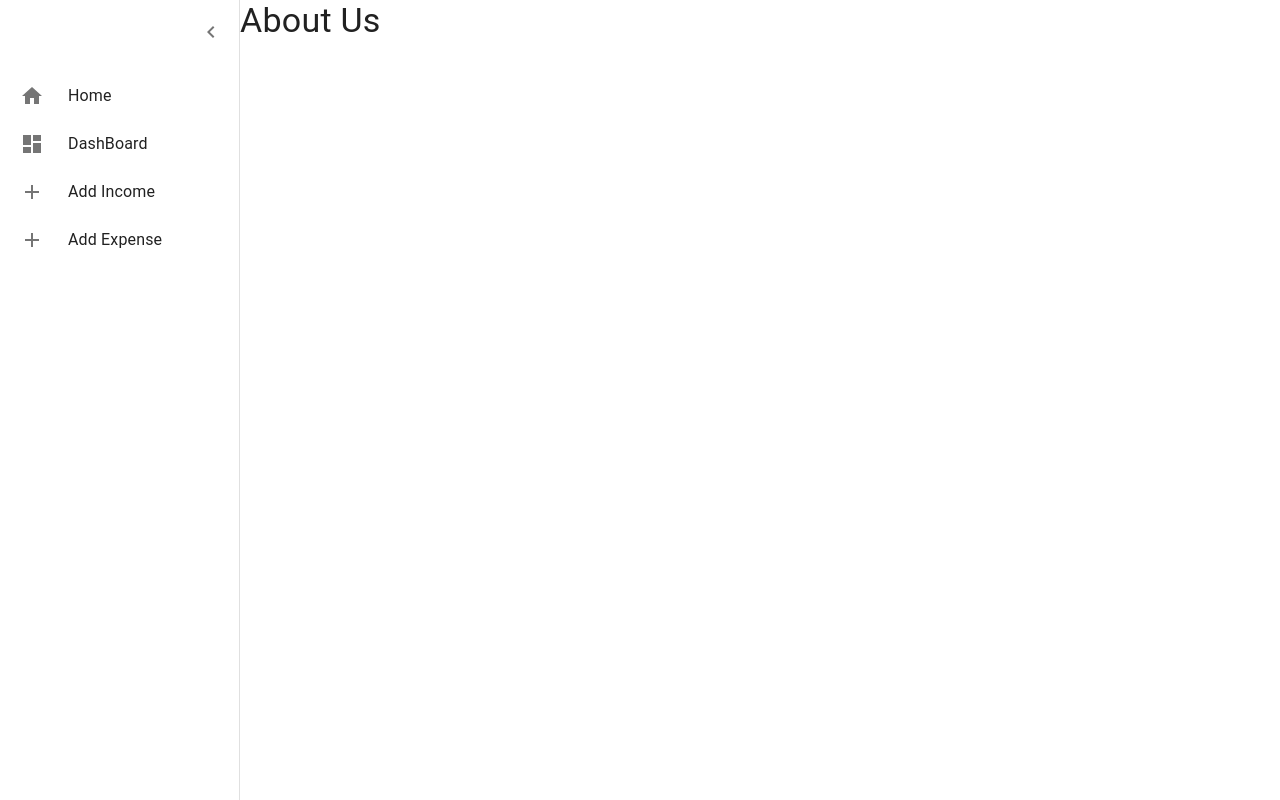
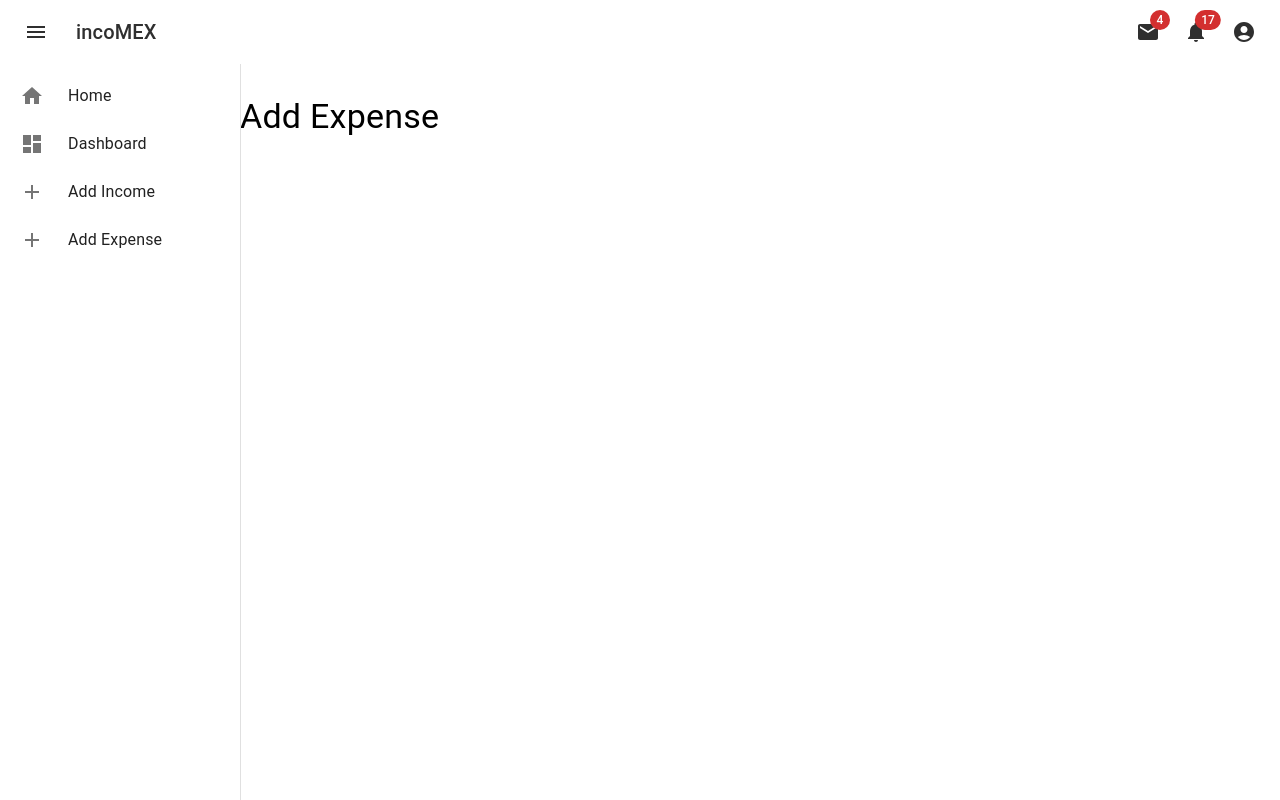
Before and after one commit to tarektusher/Daily-Expense-Management-System, a React (Create React App) app in the folder Client/: page /addexpense in a window 1280 px wide. Built offline with nearby package versions, Linux system fonts and the light colour scheme; the HTML template or start-up script is replaced by a standard one.

Commit message:
navbar and leftbar are connected and zustaned package are added to connect navbar and appbar

```diff
--- a/Client/package.json
+++ b/Client/package.json
@@ -16,6 +16,8 @@
     "@testing-library/react": "^13.4.0",
     "@testing-library/user-event": "^13.5.0",
     "axios": "^1.6.0",
+    "esm": "^3.2.25",
+    "immer": "^10.0.3",
     "js-cookie": "^3.0.5",
     "react": "^18.2.0",
     "react-admin": "^4.15.2",
@@ -27,7 +29,8 @@
     "react-router-dom": "^6.17.0",
     "react-scripts": "5.0.1",
     "styled-components": "^6.1.0",
-    "web-vitals": "^2.1.4"
+    "web-vitals": "^2.1.4",
+    "zustand": "^4.4.0"
   },
   "scripts": {
     "start": "react-scripts start",
--- a/Client/src/components/AddExpense.jsx
+++ b/Client/src/components/AddExpense.jsx
@@ -1,11 +1,15 @@
 import { Box, Typography } from '@mui/material'
 import React from 'react'
+import Navbar from './Navbar'
 
 function AddExpense() {
   return (
-    <Box>
-        <Typography variant="h4">About Us</Typography>
-  </Box>
+    <>
+
+      <Box sx={{marginTop : '12vh'}}>
+          <Typography variant="h4">Add Expense</Typography>
+      </Box>
+    </>
   )
 }
 
--- a/Client/src/components/AddIncome.jsx
+++ b/Client/src/components/AddIncome.jsx
@@ -1,8 +1,13 @@
+import { Box, Typography } from '@mui/material'
 import React from 'react'
 
 function AddIncome() {
   return (
-    <div>AddIncome</div>
+    <>
+      <Box sx={{marginTop : '12vh'}}>
+            <Typography variant="h4">Add Income</Typography>
+      </Box>
+    </>
   )
 }
 
--- a/Client/src/components/DashBoard.jsx
+++ b/Client/src/components/DashBoard.jsx
@@ -1,8 +1,14 @@
+import { Box, Typography } from '@mui/material'
 import React from 'react'
 
 function DashBoard() {
   return (
-    <div>DashBoard</div>
+    <>
+
+      <Box sx={{marginTop : '12vh'}}>
+            <Typography variant="h4">Dashboard</Typography>
+      </Box>
+    </>
   )
 }
 
--- a/Client/src/components/LeftBar.jsx
+++ b/Client/src/components/LeftBar.jsx
@@ -1,107 +1,104 @@
-import * as React from 'react';
-import { styled, useTheme } from '@mui/material/styles';
-import Box from '@mui/material/Box';
-import MuiDrawer from '@mui/material/Drawer';
-import Toolbar from '@mui/material/Toolbar';
-import List from '@mui/material/List';
-import CssBaseline from '@mui/material/CssBaseline';
-import Typography from '@mui/material/Typography';
-import Divider from '@mui/material/Divider';
-import IconButton from '@mui/material/IconButton';
-import MenuIcon from '@mui/icons-material/Menu';
-import ChevronLeftIcon from '@mui/icons-material/ChevronLeft';
-import ChevronRightIcon from '@mui/icons-material/ChevronRight';
-import ListItem from '@mui/material/ListItem';
-import ListItemButton from '@mui/material/ListItemButton';
-import ListItemIcon from '@mui/material/ListItemIcon';
-import ListItemText from '@mui/material/ListItemText';
-import { useNavigate } from 'react-router-dom';
+import * as React from "react";
+import { styled, useTheme } from "@mui/material/styles";
+import MuiDrawer from "@mui/material/Drawer";
+import List from "@mui/material/List";
+import ListItem from "@mui/material/ListItem";
+import ListItemButton from "@mui/material/ListItemButton";
+import ListItemIcon from "@mui/material/ListItemIcon";
+import ListItemText from "@mui/material/ListItemText";
+import ShoppingCartIcon from '@mui/icons-material/ShoppingCart';
+import { useNavigate } from "react-router-dom";
+import GroupIcon from '@mui/icons-material/Group';
+import { useAppStore } from "../AppStore";
+import SettingsIcon from '@mui/icons-material/Settings';
 import HomeIcon from '@mui/icons-material/Home';
+import AnalyticsIcon from '@mui/icons-material/Analytics';
 import AddIcon from '@mui/icons-material/Add';
 import DashboardIcon from '@mui/icons-material/Dashboard';
-
-
 
 
 const drawerWidth = 240;
 
 const openedMixin = (theme) => ({
   width: drawerWidth,
-  transition: theme.transitions.create('width', {
+  transition: theme.transitions.create("width", {
     easing: theme.transitions.easing.sharp,
     duration: theme.transitions.duration.enteringScreen,
   }),
-  overflowX: 'hidden',
+  overflowX: "hidden",
 });
 
 const closedMixin = (theme) => ({
-  transition: theme.transitions.create('width', {
+  transition: theme.transitions.create("width", {
     easing: theme.transitions.easing.sharp,
     duration: theme.transitions.duration.leavingScreen,
   }),
-  overflowX: 'hidden',
+  overflowX: "hidden",
   width: `calc(${theme.spacing(7)} + 1px)`,
-  [theme.breakpoints.up('sm')]: {
+  [theme.breakpoints.up("sm")]: {
     width: `calc(${theme.spacing(8)} + 1px)`,
   },
 });
 
-const DrawerHeader = styled('div')(({ theme }) => ({
-  display: 'flex',
-  alignItems: 'center',
-  justifyContent: 'flex-end',
+const DrawerHeader = styled("div")(({ theme }) => ({
+  display: "flex",
+  alignItems: "center",
+  justifyContent: "flex-end",
   padding: theme.spacing(0, 1),
   // necessary for content to be below app bar
   ...theme.mixins.toolbar,
 }));
 
-
-
-const Drawer = styled(MuiDrawer, { shouldForwardProp: (prop) => prop !== 'open' })(
-  ({ theme, open }) => ({
+const Drawer = styled(MuiDrawer, {
+  shouldForwardProp: (prop) => prop !== "open",
+})(({ theme, open }) => ({
   width: drawerWidth,
   flexShrink: 0,
-    whiteSpace: 'nowrap',
-    boxSizing: 'border-box',
+  whiteSpace: "nowrap",
+  boxSizing: "border-box",
   ...(open && {
     ...openedMixin(theme),
-      '& .MuiDrawer-paper': openedMixin(theme),
+    "& .MuiDrawer-paper": openedMixin(theme),
   }),
   ...(!open && {
     ...closedMixin(theme),
-      '& .MuiDrawer-paper': closedMixin(theme),
+    "& .MuiDrawer-paper": closedMixin(theme),
   }),
-  }),
-);
+}));
 
 export default function LeftBar() {
   const theme = useTheme();
-  const [open, setOpen] = React.useState(true);
+  // const [open, setOpen] = React.useState(true);
   const navigate = useNavigate();
+  const open = useAppStore((state) => state.dopen);
 
   return (
-    <Box sx={{ display: 'flex' }}>
-      <CssBaseline />
     <Drawer variant="permanent" open={open}>
       <DrawerHeader>
-          <IconButton onClick={()=>setOpen(!open)}>
-            {theme.direction === 'rtl' ? <ChevronRightIcon /> : <ChevronLeftIcon />}
-          </IconButton>
+        {/* <IconButton onClick={() => setOpen(!open)}>
+         <MenuIcon />
+        </IconButton> */}
       </DrawerHeader>
       <List>
-          <ListItem  disablePadding sx={{ display: 'block' }} onClick={()=>{navigate('/')}}>
+        <ListItem
+          disablePadding
+          sx={{ display: "block" }}
+          onClick={() => {
+            navigate("/");
+          }}
+        >
           <ListItemButton
             sx={{
               minHeight: 48,
-                justifyContent: open ? 'initial' : 'center',
+              justifyContent: open ? "initial" : "center",
               px: 2.5,
             }}
           >
             <ListItemIcon
               sx={{
                 minWidth: 0,
-                  mr: open ? 3 : 'auto',
-                  justifyContent: 'center',
+                mr: open ? 3 : "auto",
+                justifyContent: "center",
               }}
             >
               <HomeIcon />
@@ -109,69 +106,81 @@ export default function LeftBar() {
             <ListItemText primary="Home" sx={{ opacity: open ? 1 : 0 }} />
           </ListItemButton>
         </ListItem>
-          <ListItem  disablePadding sx={{ display: 'block' }} onClick={()=>{navigate('/dashboard')}}>
+        <ListItem
+          disablePadding
+          sx={{ display: "block" }}
+          onClick={()=>{navigate('/dashboard')}}
+        >
           <ListItemButton
             sx={{
               minHeight: 48,
-                justifyContent: open ? 'initial' : 'center',
+              justifyContent: open ? "initial" : "center",
               px: 2.5,
             }}
           >
             <ListItemIcon
               sx={{
                 minWidth: 0,
-                  mr: open ? 3 : 'auto',
-                  justifyContent: 'center',
+                mr: open ? 3 : "auto",
+                justifyContent: "center",
               }}
             >
               <DashboardIcon />
             </ListItemIcon>
-              <ListItemText primary="DashBoard" sx={{ opacity: open ? 1 : 0 }} />
+            <ListItemText primary="Dashboard" sx={{ opacity: open ? 1 : 0 }} />
           </ListItemButton>
         </ListItem>
-          <ListItem  disablePadding sx={{ display: 'block' }} onClick={()=>{navigate('/addincome')}}>
+        <ListItem
+          disablePadding
+          sx={{ display: "block" }}
+          onClick={()=>{navigate('/addincome')
+          }}
+        >
           <ListItemButton
             sx={{
               minHeight: 48,
-                justifyContent: open ? 'initial' : 'center',
+              justifyContent: open ? "initial" : "center",
               px: 2.5,
             }}
           >
             <ListItemIcon
               sx={{
                 minWidth: 0,
-                  mr: open ? 3 : 'auto',
-                  justifyContent: 'center',
+                mr: open ? 3 : "auto",
+                justifyContent: "center",
               }}
             >
-                <AddIcon/>
+              <AddIcon />
             </ListItemIcon>
             <ListItemText primary="Add Income" sx={{ opacity: open ? 1 : 0 }} />
           </ListItemButton>
         </ListItem>
-          <ListItem  disablePadding sx={{ display: 'block' }} onClick={()=>{navigate('/addexpense')}}>
+        <ListItem
+          disablePadding
+          sx={{ display: "block" }}
+          onClick={()=>{navigate('/addexpense')
+          }}
+        >
           <ListItemButton
             sx={{
               minHeight: 48,
-                justifyContent: open ? 'initial' : 'center',
+              justifyContent: open ? "initial" : "center",
               px: 2.5,
             }}
           >
             <ListItemIcon
               sx={{
                 minWidth: 0,
-                  mr: open ? 3 : 'auto',
-                  justifyContent: 'center',
+                mr: open ? 3 : "auto",
+                justifyContent: "center",
               }}
             >
-                <AddIcon/>
+              <AddIcon />
             </ListItemIcon>
             <ListItemText primary="Add Expense" sx={{ opacity: open ? 1 : 0 }} />
           </ListItemButton>
         </ListItem>
       </List>
     </Drawer>
-
-    </Box>
   );
 }
--- a/Client/src/components/Navbar.jsx
+++ b/Client/src/components/Navbar.jsx
@@ -1,82 +1,76 @@
-import { useState } from 'react';
-import { useNavigate } from 'react-router-dom';
-import { useAuth } from '../hooks/useAuth';
-import { LoginRegistrationForm } from './LoginRegistrationForm';
-import * as React from 'react';
-import { styled, alpha } from '@mui/material/styles';
-import AppBar from '@mui/material/AppBar';
-import Box from '@mui/material/Box';
-import Button from '@mui/material/Button'
-import Toolbar from '@mui/material/Toolbar';
-import IconButton from '@mui/material/IconButton';
-import Typography from '@mui/material/Typography';
-import InputBase from '@mui/material/InputBase';
-import Badge from '@mui/material/Badge';
-import MenuItem from '@mui/material/MenuItem';
-import Menu from '@mui/material/Menu';
-import SearchIcon from '@mui/icons-material/Search';
-import AccountCircle from '@mui/icons-material/AccountCircle';
-import MailIcon from '@mui/icons-material/Mail';
-import NotificationsIcon from '@mui/icons-material/Notifications';
-import MoreIcon from '@mui/icons-material/MoreVert';
-import LeftBar from './LeftBar';
+import * as React from "react";
+import { styled, alpha } from "@mui/material/styles";
+import MuiAppBar from "@mui/material/AppBar";
+import Box from "@mui/material/Box";
+import Toolbar from "@mui/material/Toolbar";
+import IconButton from "@mui/material/IconButton";
+import Typography from "@mui/material/Typography";
+import InputBase from "@mui/material/InputBase";
+import Badge from "@mui/material/Badge";
+import MenuItem from "@mui/material/MenuItem";
+import Menu from "@mui/material/Menu";
+import MenuIcon from "@mui/icons-material/Menu";
+import SearchIcon from "@mui/icons-material/Search";
+import AccountCircle from "@mui/icons-material/AccountCircle";
+import MailIcon from "@mui/icons-material/Mail";
+import NotificationsIcon from "@mui/icons-material/Notifications";
+import MoreIcon from "@mui/icons-material/MoreVert";
+import { useAppStore } from "../AppStore";
+import { useNavigate } from "react-router-dom";
 
-const Search = styled('div')(({ theme }) => ({
-  position: 'relative',
+const AppBar = styled(MuiAppBar)(({ theme }) => ({
+  zIndex: theme.zIndex.drawer + 1,
+}));
+
+const Search = styled("div")(({ theme }) => ({
+  position: "relative",
   borderRadius: theme.shape.borderRadius,
   backgroundColor: alpha(theme.palette.common.white, 0.15),
-  '&:hover': {
+  "&:hover": {
     backgroundColor: alpha(theme.palette.common.white, 0.25),
   },
   marginRight: theme.spacing(2),
   marginLeft: 0,
-  width: '100%',
-  [theme.breakpoints.up('sm')]: {
+  width: "100%",
+  [theme.breakpoints.up("sm")]: {
     marginLeft: theme.spacing(3),
-    width: 'auto',
+    width: "auto",
   },
 }));
 
-const SearchIconWrapper = styled('div')(({ theme }) => ({
+const SearchIconWrapper = styled("div")(({ theme }) => ({
   padding: theme.spacing(0, 2),
-  height: '100%',
-  position: 'absolute',
-  pointerEvents: 'none',
-  display: 'flex',
-  alignItems: 'center',
-  justifyContent: 'center',
+  height: "100%",
+  position: "absolute",
+  pointerEvents: "none",
+  display: "flex",
+  alignItems: "center",
+  justifyContent: "center",
 }));
 
 const StyledInputBase = styled(InputBase)(({ theme }) => ({
-  color: 'inherit',
-  '& .MuiInputBase-input': {
+  color: "inherit",
+  "& .MuiInputBase-input": {
     padding: theme.spacing(1, 1, 1, 0),
     // vertical padding + font size from searchIcon
     paddingLeft: `calc(1em + ${theme.spacing(4)})`,
-    transition: theme.transitions.create('width'),
-    width: '100%',
-    [theme.breakpoints.up('md')]: {
-      width: '20ch',
+    transition: theme.transitions.create("width"),
+    width: "100%",
+    [theme.breakpoints.up("md")]: {
+      width: "20ch",
     },
   },
 }));
 
-const Navbar = ()=> {
-  const { isAuthenticated, onLogout } = useAuth();
+export default function Navbar() {
+  const updateDopen = useAppStore((state) => state.updateDopen);
+  const dopen = useAppStore((state) => state.dopen);
   const [anchorEl, setAnchorEl] = React.useState(null);
   const [mobileMoreAnchorEl, setMobileMoreAnchorEl] = React.useState(null);
   const navigate = useNavigate();
-  const [open, setOpen] = useState(false);
-
   const isMenuOpen = Boolean(anchorEl);
   const isMobileMenuOpen = Boolean(mobileMoreAnchorEl);
-    const handleClickOpen = () => {
-    setOpen(true);
-  };
 
-  const handleClose = () => {
-    setOpen(false);
-  };
   const handleProfileMenuOpen = (event) => {
     setAnchorEl(event.currentTarget);
   };
@@ -94,43 +88,41 @@ const Navbar = ()=> {
     setMobileMoreAnchorEl(event.currentTarget);
   };
 
-  const menuId = 'primary-search-account-menu';
+  const menuId = "primary-search-account-menu";
   const renderMenu = (
-    <Menu sx = {{marginTop : '50px'}}
+    <Menu
       anchorEl={anchorEl}
       anchorOrigin={{
-        vertical: 'top',
-        horizontal: 'right',
+        vertical: "top",
+        horizontal: "right",
       }}
       id={menuId}
       keepMounted
       transformOrigin={{
-        vertical: 'top',
-        horizontal: 'right',
+        vertical: "top",
+        horizontal: "right",
       }}
       open={isMenuOpen}
       onClose={handleMenuClose}
     >
       <MenuItem onClick={handleMenuClose}>Profile</MenuItem>
       <MenuItem onClick={handleMenuClose}>My account</MenuItem>
-      <MenuItem color="inherit" onClick={onLogout}>Logout</MenuItem>
-
     </Menu>
   );
 
-  const mobileMenuId = 'primary-search-account-menu-mobile';
+  const mobileMenuId = "primary-search-account-menu-mobile";
   const renderMobileMenu = (
     <Menu
       anchorEl={mobileMoreAnchorEl}
       anchorOrigin={{
-        vertical: 'top',
-        horizontal: 'right',
+        vertical: "top",
+        horizontal: "right",
       }}
       id={mobileMenuId}
       keepMounted
       transformOrigin={{
-        vertical: 'top',
-        horizontal: 'right',
+        vertical: "top",
+        horizontal: "right",
       }}
       open={isMobileMenuOpen}
       onClose={handleMobileMenuClose}
@@ -172,7 +164,11 @@ const Navbar = ()=> {
 
   return (
     <Box sx={{ flexGrow: 1 }}>
-      <AppBar position="dynamic">
+      <AppBar
+        position="fixed"
+        sx={{ backgroundColor: "#ffffff", color: "#2f2f2f" }}
+        elevation={0}
+      >
         <Toolbar>
           <IconButton
             size="large"
@@ -180,47 +176,40 @@ const Navbar = ()=> {
             color="inherit"
             aria-label="open drawer"
             sx={{ mr: 2 }}
+            onClick={() => {
+              updateDopen(!dopen);
+            }}
           >
-          <LeftBar />
+            <MenuIcon />
           </IconButton>
-          <Button onClick={()=>{navigate('/')}}>
           <Typography
             variant="h6"
             noWrap
             component="div"
-              sx={{ display: { xs: 'none', sm: 'block' }, color : 'yellow' }}
+            sx={{ display: { xs: "none", sm: "block" } }}
           >
-              TE
+            incoMEX
           </Typography>
-            <Typography
-              variant="h6"
-              noWrap
-              component="div"
-              sx={{ display: { xs: 'none', sm: 'block' }, color : 'white' }}
+          <Box sx={{ flexGrow: 1 }} />
+          <Box sx={{ display: { xs: "none", md: "flex" } }}>
+            <IconButton
+              size="large"
+              aria-label="show 4 new mails"
+              color="inherit"
             >
-              MS
-            </Typography>
-          </Button>
-          <Search>
-            <SearchIconWrapper>
-              <SearchIcon />
-            </SearchIconWrapper>
-            <StyledInputBase
-              placeholder="Search…"
-              inputProps={{ 'aria-label': 'search' }}
-            />
-          </Search>
-          <Box sx={{ flexGrow: 1 }} />
-          <Box sx={{ display: { xs: 'none', md: 'flex' } }}>
-
-            {isAuthenticated() && (
-              <Button color="inherit" onClick={() => navigate('/about')}>
-                About
-              </Button>
-            )}
-
-            {isAuthenticated() ? (
-              <Box>
+              <Badge badgeContent={4} color="error">
+                <MailIcon />
+              </Badge>
+            </IconButton>
+            <IconButton
+              size="large"
+              aria-label="show 17 new notifications"
+              color="inherit"
+            >
+              <Badge badgeContent={17} color="error">
+                <NotificationsIcon />
+              </Badge>
+            </IconButton>
             <IconButton
               size="large"
               edge="end"
@@ -233,14 +222,7 @@ const Navbar = ()=> {
               <AccountCircle />
             </IconButton>
           </Box>
-              ) : (
-                <Button color="inherit" onClick={handleClickOpen}>
-                  Login
-                </Button>
-              )}
-              <LoginRegistrationForm open={open} handleClose={handleClose} />
-          </Box>
-          <Box sx={{ display: { xs: 'flex', md: 'none' } }}>
+          <Box sx={{ display: { xs: "flex", md: "none" } }}>
             <IconButton
               size="large"
               aria-label="show more"
@@ -259,4 +241,3 @@ const Navbar = ()=> {
     </Box>
   );
 }
-export default Navbar;
--- a/Client/src/pages/HomePage.jsx
+++ b/Client/src/pages/HomePage.jsx
@@ -5,6 +5,8 @@ import "../../src/Dash.css";
 // import authServices from '../services/authServices';
 import LeftBar from '../components/LeftBar'
 import { Outlet } from 'react-router-dom';
+import Navbar from '../components/Navbar';
+
 export const HomePage = () => {
   // const location = useLocation();
   // const isUserLoggedIn = authServices.isUserLoggedIn();
@@ -20,12 +22,14 @@ export const HomePage = () => {
         null
       }
        */}
+       <Navbar></Navbar>
        <Box sx={{ display: 'flex' }}>
           <LeftBar/>
           {/* <Typography variant='h1'>Home</Typography> */}
           <Outlet></Outlet>
        </Box>
 
+
     </>
   );
 };
```
Also changed, not shown: 1 other file (tests, documents, lock files or other folders). Lines whose indentation alone changed are shown as unchanged.
